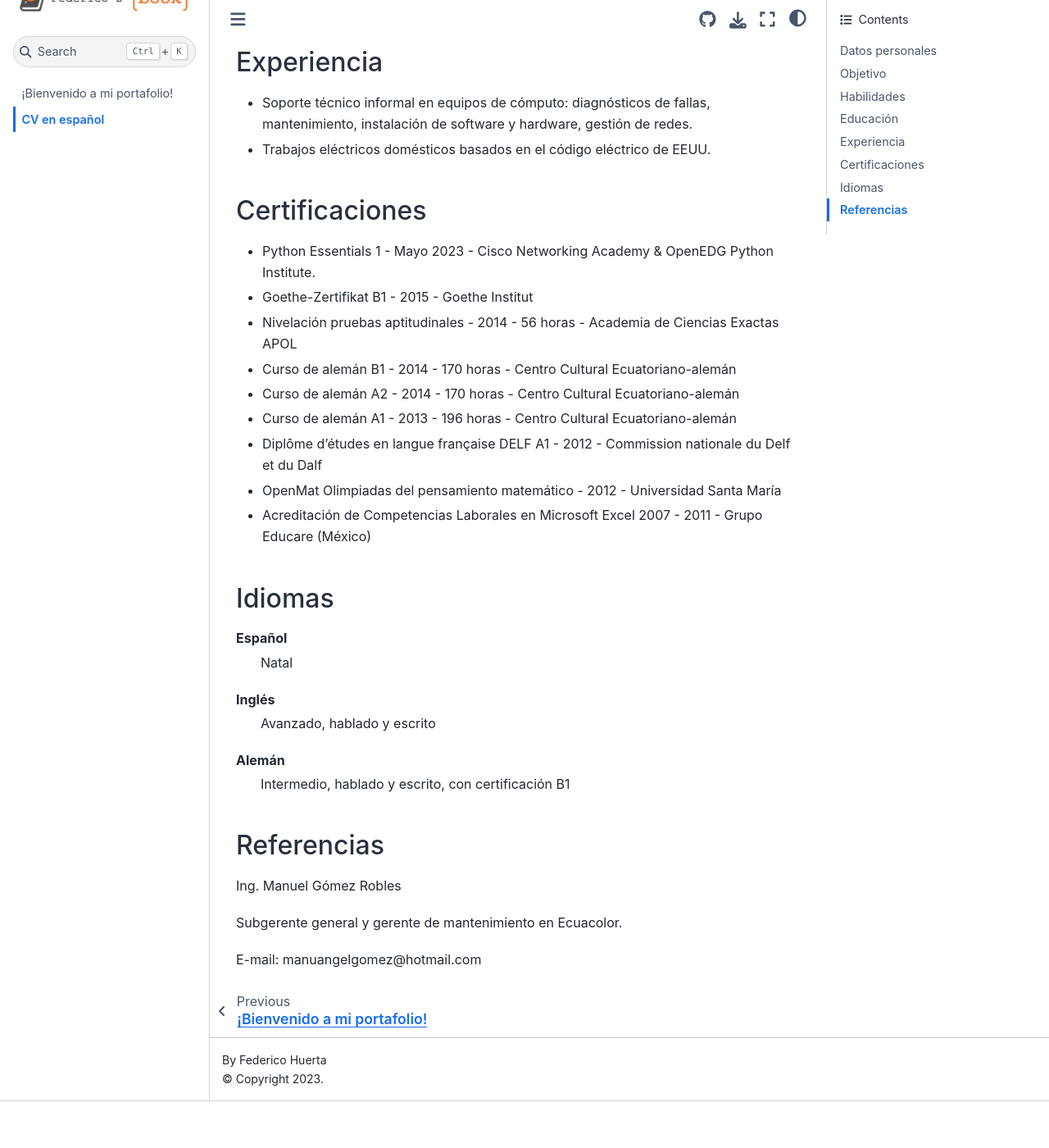
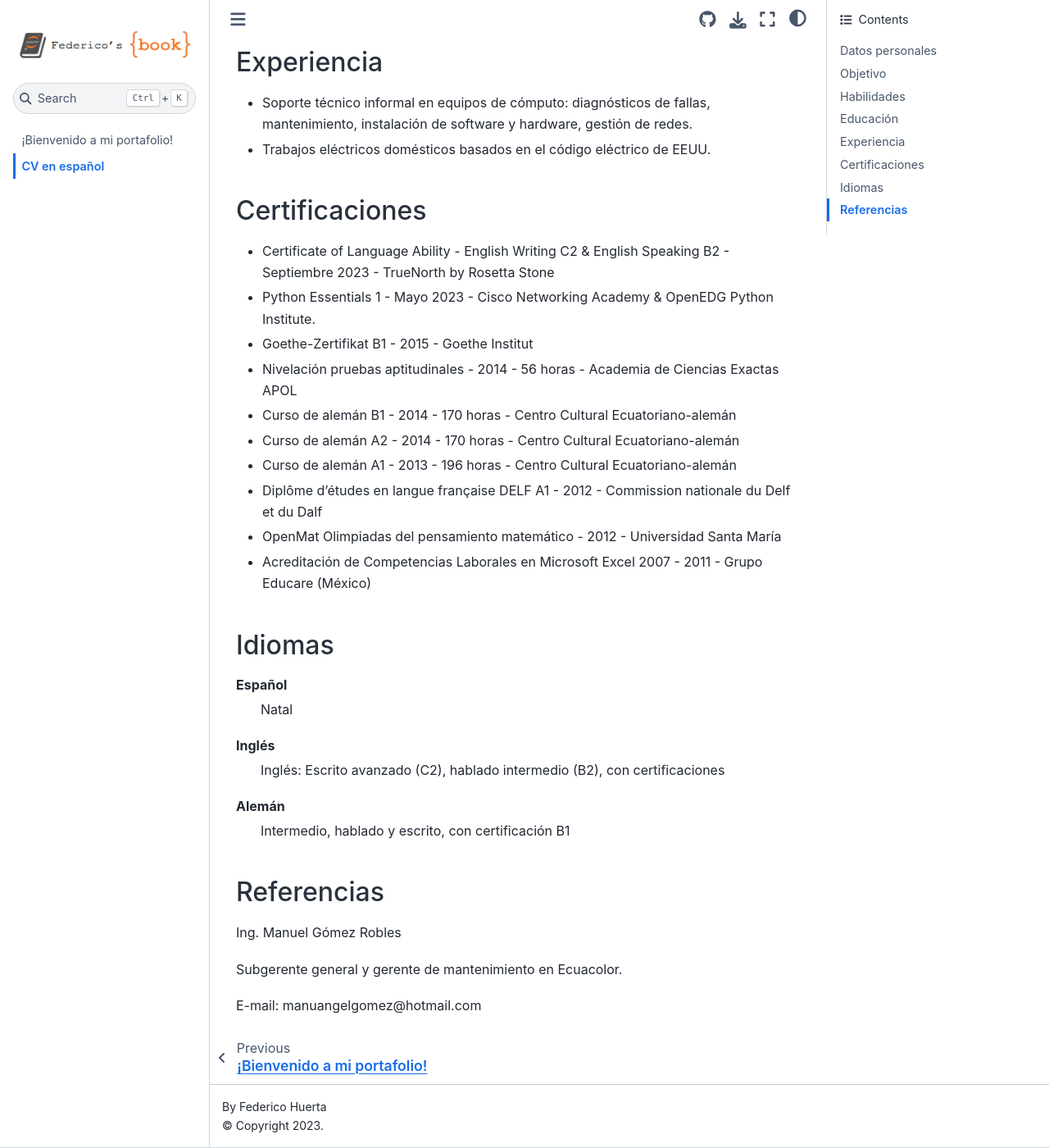
Before and after one commit to huerta-federico/huerta-federico.github.io, a Jupyter Book: the page built from cv_spa.md, in a window 1280 px wide and 1400 px high, scrolled down 1960 px. Shown: the whole window at 82% size. Built offline with Jupyter Book 1.0.4 settings and Sphinx 7.4.7 and the Sphinx Book theme 1.1.4, drawn with Linux system fonts in a browser that asks for light colours; before the commit the page ends 3303 px from its top, so only the background shows below that.

Commit message:
added english stuff

```diff
--- a/cv_spa.md
+++ b/cv_spa.md
@@ -63,6 +63,7 @@
 - Trabajos eléctricos domésticos basados en el código eléctrico de EEUU.
 
 ## Certificaciones
+- Certificate of Language Ability - English Writing C2 & English Speaking B2 - Septiembre 2023 - TrueNorth by Rosetta Stone
 - Python Essentials 1 - Mayo 2023 - Cisco Networking Academy & OpenEDG Python Institute.
 - Goethe-Zertifikat B1 - 2015 - Goethe Institut
 - Nivelación pruebas aptitudinales - 2014 - 56 horas - Academia de Ciencias Exactas APOL
@@ -78,7 +79,7 @@
 : Natal
 
 Inglés
-: Avanzado, hablado y escrito
+: Inglés: Escrito avanzado (C2), hablado intermedio (B2), con certificaciones
 
 Alemán
 : Intermedio, hablado y escrito, con certificación B1
```
